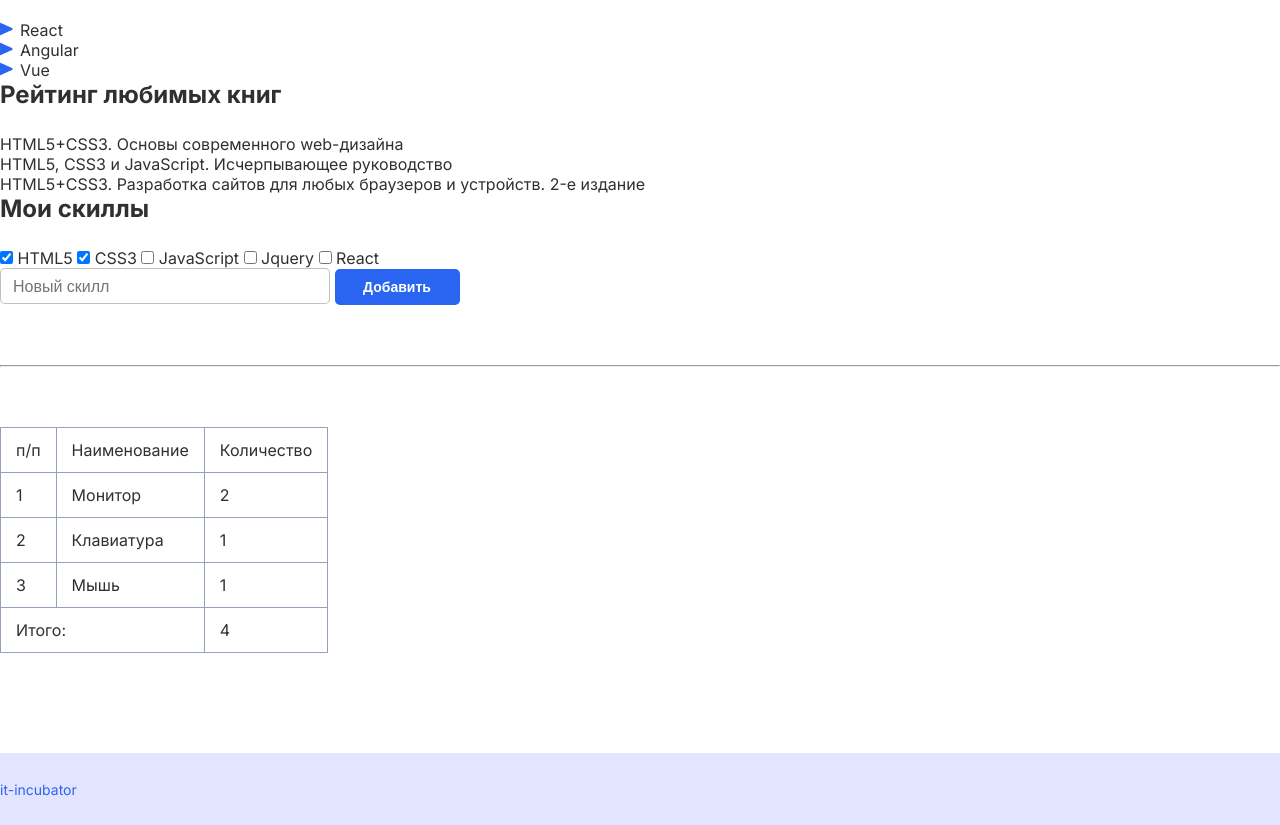
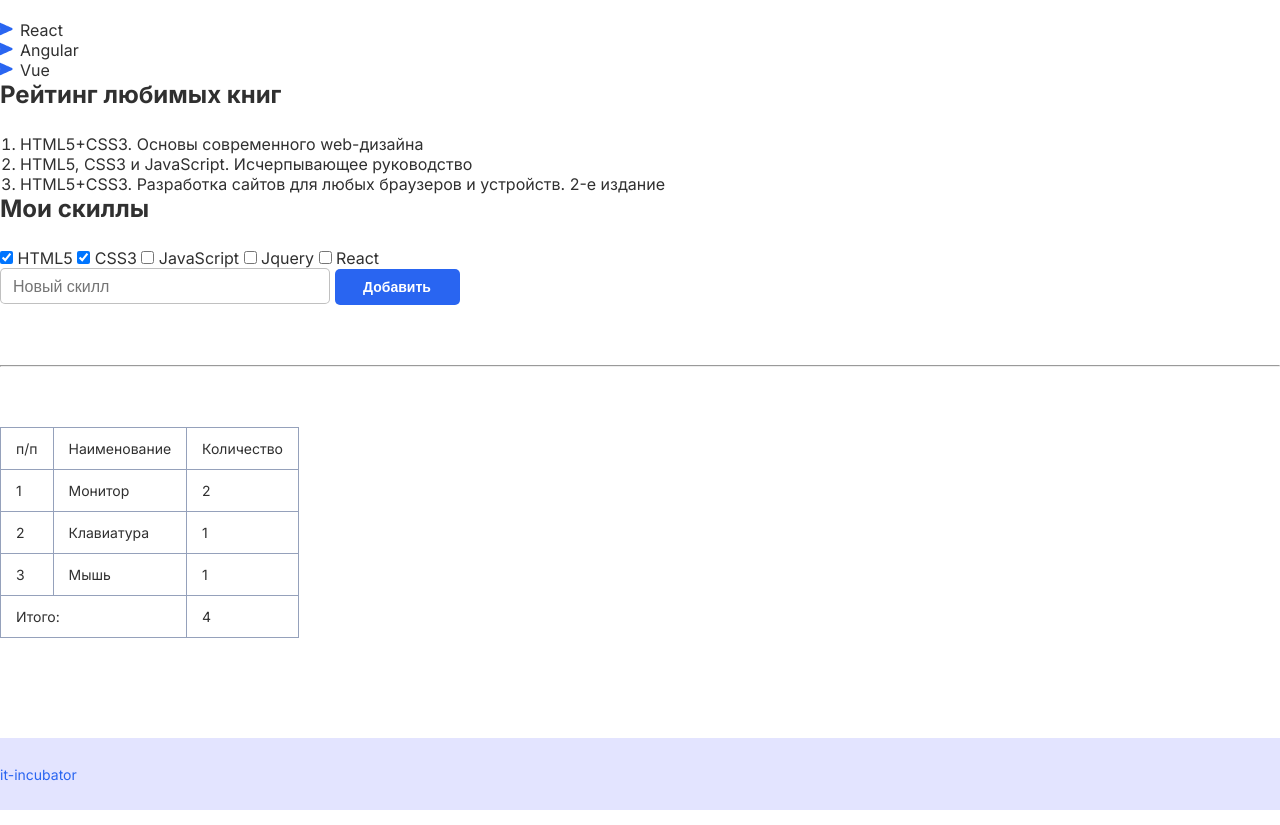
Before and after one commit to katePlyhauka/2-hw-with-auto-test-html-css-main, a plain HTML site: page index.html in a window 1280 px wide. Shown: the part 1040-1865 px from the top of the page. Drawn offline with Linux system fonts and the light colour scheme.

Commit message:
homework finish4

```diff
--- a/style.css
+++ b/style.css
@@ -84,7 +84,7 @@ select {
     font-weight: 400;
     font-size: 16px;
 
-    padding-left: 0 0 0 20px;/* Стили для нумерованного списка во второй секции */
+    padding: 0px 20px;/* Стили для нумерованного списка во второй секции */
 }
 
 .label {
@@ -133,7 +133,7 @@ th, td {
     padding: 12px 15px;
     text-align: left;
     font-weight: 400;
-    font-size: 16px;/* Стили для ячеек таблицы */
+    font-size: 14px;/* Стили для ячеек таблицы */
 }
 
 footer {
```
